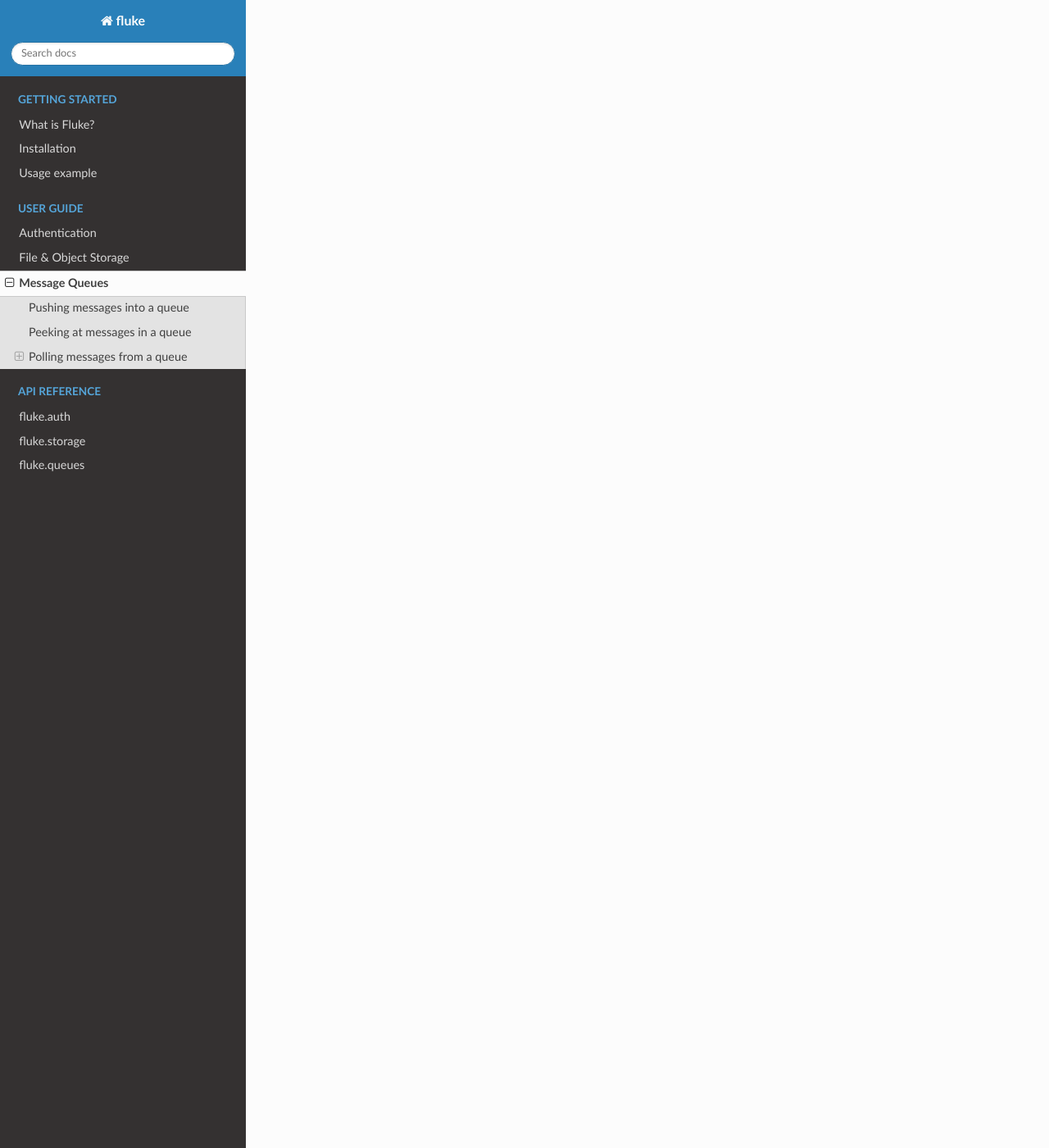
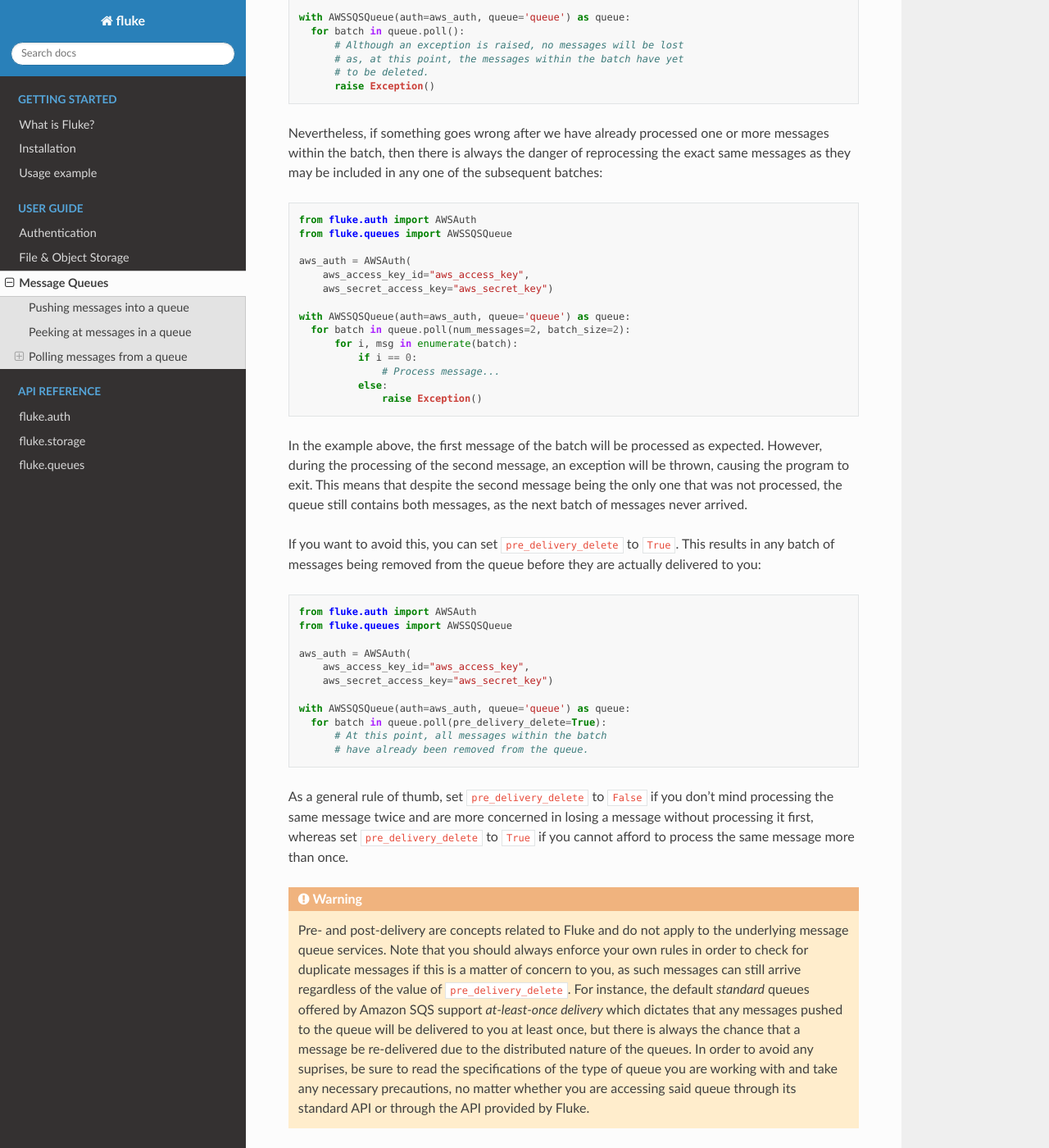
Before and after one commit to manoss96/fluke, a Sphinx documentation site: the page built from docs/source/user_guide/message_queues.rst, in a window 1280 px wide and 1400 px high, scrolled down 3127 px. Shown: the whole window at 82% size. Built offline with Sphinx 7.4.7 and the Read the Docs theme 2.0.0, drawn with Linux system fonts in a browser that asks for light colours; some of the changed text lies outside the part shown.

Commit message:
update docs

```diff
--- a/docs/source/user_guide/message_queues.rst
+++ b/docs/source/user_guide/message_queues.rst
@@ -159,3 +159,96 @@ either an unhandled exception occurs or the process is explicitly killed.
 -----------------------------
 Pre- vs post-delivery delete
 -----------------------------
+
+Whenever a batch of messages is delivered, the messages within
+the batch have not yet actually been deleted from the queue,
+and will only be deleted just before the next batch of messages arrives,
+after all messages within the current batch have already been processed.
+This is the queue's default behaviour when polling messages, as defined
+by the default value of parameter ``pre_delivery_delete``, and it guarantees
+that no batch of messages will be lost in case something goes wrong during
+their processing:
+
+.. code-block:: python
+
+  from fluke.auth import AWSAuth
+  from fluke.queues import AWSSQSQueue
+
+  aws_auth = AWSAuth(
+      aws_access_key_id="aws_access_key",
+      aws_secret_access_key="aws_secret_key")
+
+  with AWSSQSQueue(auth=aws_auth, queue='queue') as queue:
+    for batch in queue.poll():
+        # Although an exception is raised, no messages will be lost
+        # as, at this point, the messages within the batch have yet
+        # to be deleted.
+        raise Exception()
+
+Nevertheless, if something goes wrong after we have already processed
+one or more messages within the batch, then there is always the danger
+of reprocessing the exact same messages as they may be included in any
+one of the subsequent batches:
+
+.. code-block:: python
+
+  from fluke.auth import AWSAuth
+  from fluke.queues import AWSSQSQueue
+
+  aws_auth = AWSAuth(
+      aws_access_key_id="aws_access_key",
+      aws_secret_access_key="aws_secret_key")
+
+  with AWSSQSQueue(auth=aws_auth, queue='queue') as queue:
+    for batch in queue.poll(num_messages=2, batch_size=2):
+        for i, msg in enumerate(batch):
+            if i == 0:
+                # Process message...
+            else:
+                raise Exception()
+
+In the example above, the first message of the batch will be processed
+as expected. However, during the processing of the second message, an
+exception will be thrown, causing the program to exit. This means that
+despite the second message being the only one that was not processed,
+the queue still contains both messages, as the next batch of messages
+never arrived.
+
+If you want to avoid this, you can set ``pre_delivery_delete`` to ``True``.
+This results in any batch of messages being removed from the queue before
+they are actually delivered to you:
+
+.. code-block:: python
+
+  from fluke.auth import AWSAuth
+  from fluke.queues import AWSSQSQueue
+
+  aws_auth = AWSAuth(
+      aws_access_key_id="aws_access_key",
+      aws_secret_access_key="aws_secret_key")
+
+  with AWSSQSQueue(auth=aws_auth, queue='queue') as queue:
+    for batch in queue.poll(pre_delivery_delete=True):
+        # At this point, all messages within the batch
+        # have already been removed from the queue.
+
+As a general rule of thumb, set ``pre_delivery_delete`` to ``False``
+if you don't mind processing the same message twice and are more concerned
+in losing a message without processing it first, whereas set ``pre_delivery_delete``
+to ``True`` if you cannot afford to process the same message more than once.
+
+.. warning::
+
+    Pre- and post-delivery are concepts related to Fluke and do not
+    apply to the underlying message queue services. Note that you
+    should always enforce your own rules in order to check for duplicate
+    messages if this is a matter of concern to you, as such messages
+    can still arrive regardless of the value of ``pre_delivery_delete``.
+    For instance, the default *standard* queues offered by Amazon SQS
+    support *at-least-once delivery* which dictates that any messages
+    pushed to the queue will be delivered to you at least once, but there
+    is always the chance that a message be re-delivered due to the distributed
+    nature of the queues. In order to avoid any suprises, be sure to read the
+    specifications of the type of queue you are working with and take any
+    necessary precautions, no matter whether you are accessing said queue
+    through its standard API or through the API provided by Fluke.
```
Also changed, not shown: 1 other file.
